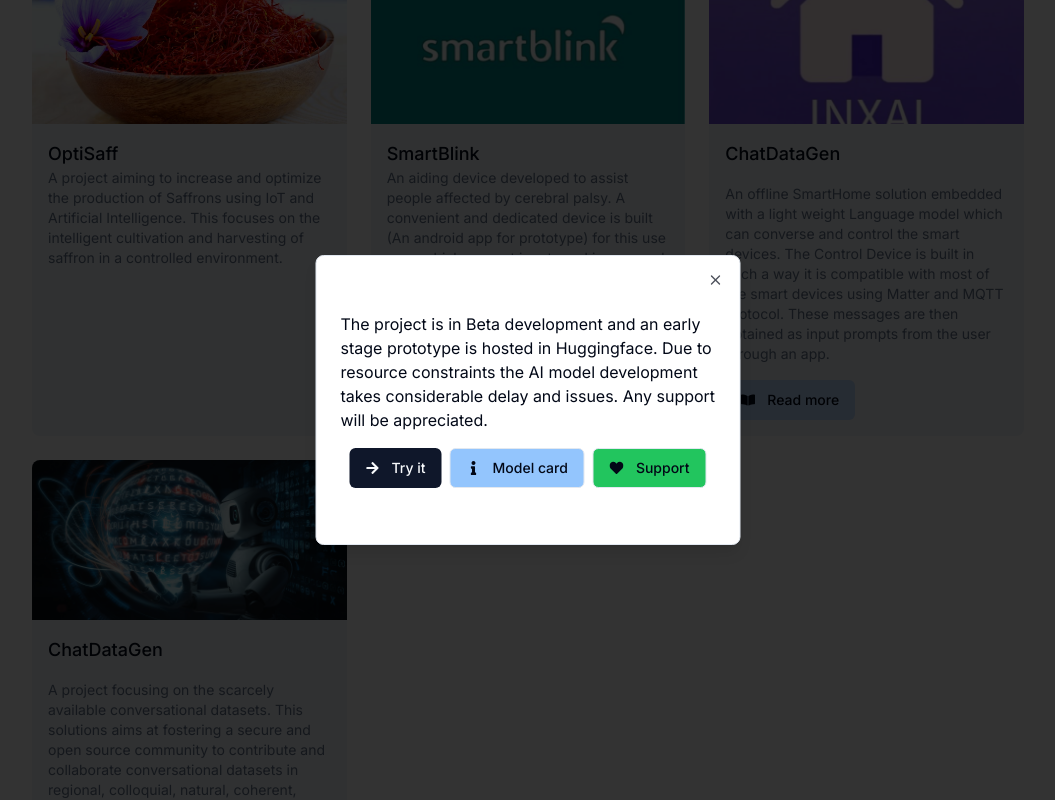
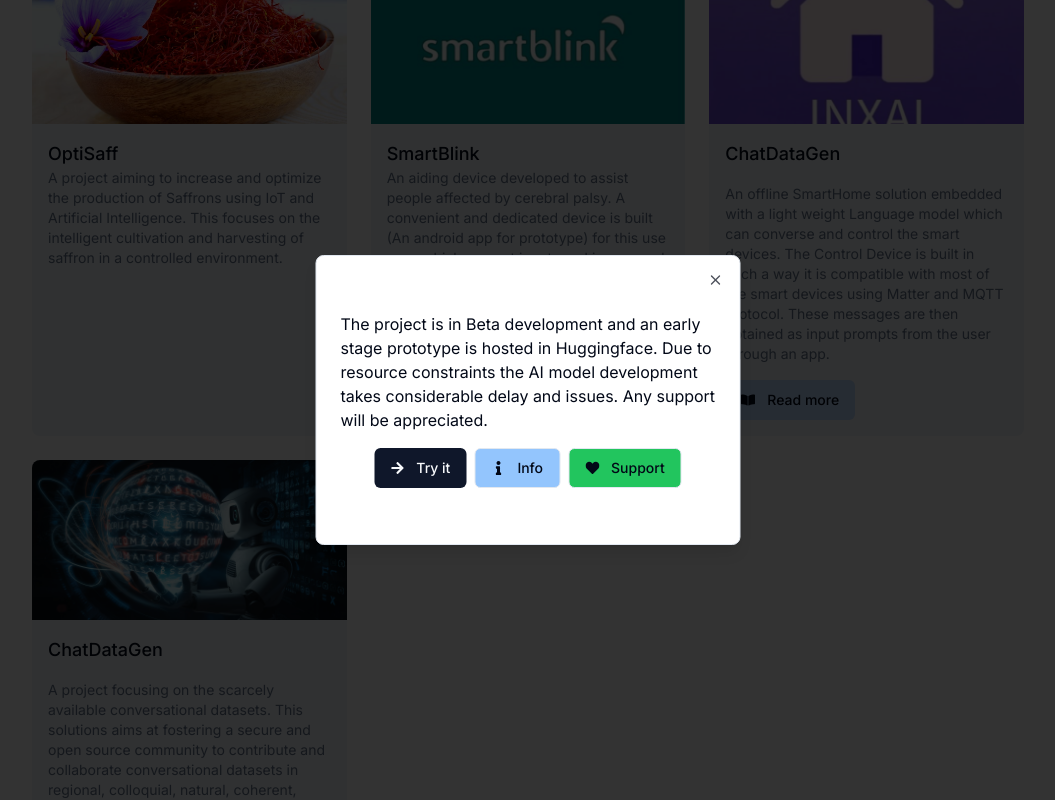
Before and after one commit to RobinkumarJ246/cvpage, a Next.js app: page / in a window 1280 px wide. Both pictures are taken after a click on the button "Read more". Shown: the part 1896-2696 px from the top of the page, without its empty margins (112-1167 px from the left). Built offline with nearby package versions, Linux system fonts and the light colour scheme.

Commit message:
Link for inxai - Info button

```diff
--- a/src/components/component/cvpage.jsx
+++ b/src/components/component/cvpage.jsx
@@ -276,8 +276,7 @@ export function cvpage() {
                         <Link href="https://huggingface.co/Robin246/inxai_v1.1"
                         target="_blank" rel="noopener noreferrer">
                           <Button variant="outline" className='bg-blue-300 hover:bg-blue-200' type="button">
-                          <FaInfo className='mr-3' />Model card
-                          </Button>
+                          <FaInfo className='mr-3' />Info                          </Button>
                           </Link>
                         </div>
                         <div>
```
